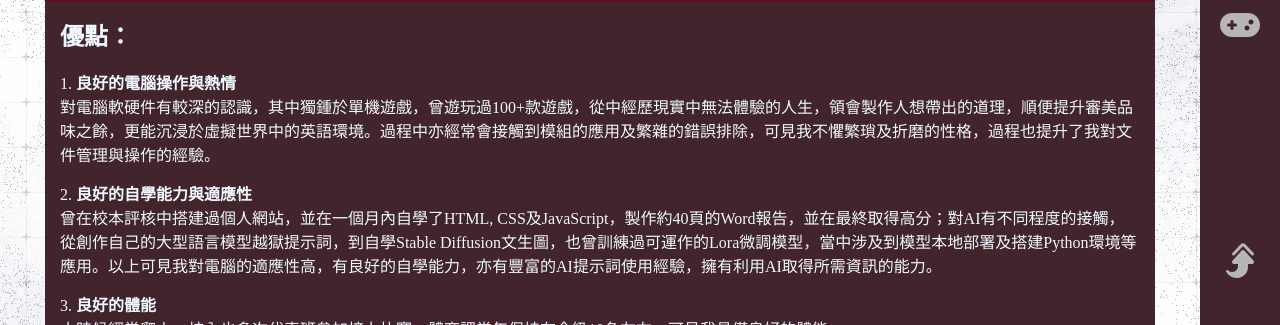
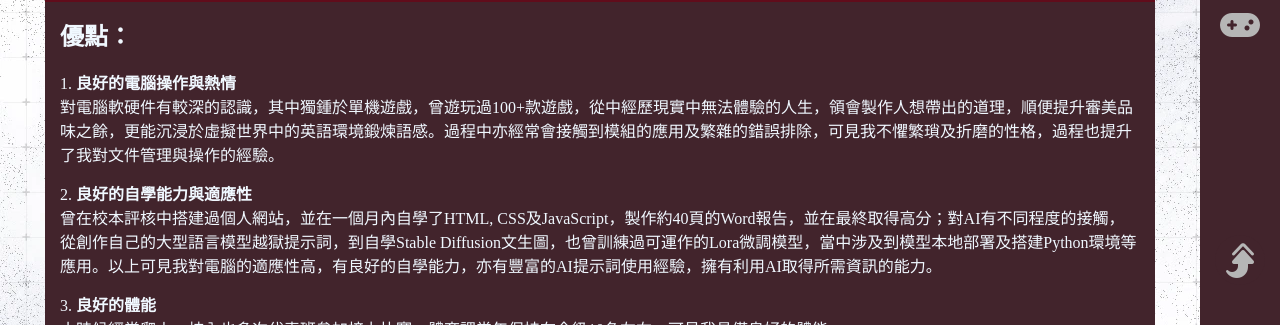
Before and after one commit to HKPooPoo/HKPooPoo.github.io, a plain HTML site: page html/myCV.html in a window 1280 px wide. Shown: the part 475-800 px from the top of the page. Drawn offline with Linux system fonts and the light colour scheme; a web font is replaced by a local one.

Commit message:
Update myCV.html

```diff
--- a/html/myCV.html
+++ b/html/myCV.html
@@ -105,7 +105,7 @@
                 <h2>優點：</h2><br>
                 <ol>
                     <li><b>良好的電腦操作與熱情</b><br>
-                        對電腦軟硬件有較深的認識，其中獨鍾於單機遊戲，曾遊玩過100+款遊戲，從中經歷現實中無法體驗的人生，領會製作人想帶出的道理，順便提升審美品味之餘，更能沉浸於虛擬世界中的英語環境。過程中亦經常會接觸到模組的應用及繁雜的錯誤排除，可見我不懼繁瑣及折磨的性格，過程也提升了我對文件管理與操作的經驗。
+                        對電腦軟硬件有較深的認識，其中獨鍾於單機遊戲，曾遊玩過100+款遊戲，從中經歷現實中無法體驗的人生，領會製作人想帶出的道理，順便提升審美品味之餘，更能沉浸於虛擬世界中的英語環境鍛煉語感。過程中亦經常會接觸到模組的應用及繁雜的錯誤排除，可見我不懼繁瑣及折磨的性格，過程也提升了我對文件管理與操作的經驗。
                     </li>
                     <li><b>良好的自學能力與適應性</b><br>
                         曾在校本評核中搭建過個人網站，並在一個月內自學了HTML, CSS及JavaScript，製作約40頁的Word報告，並在最終取得高分；對AI有不同程度的接觸，從創作自己的大型語言模型越獄提示詞，到自學Stable Diffusion文生圖，也曾訓練過可運作的Lora微調模型，當中涉及到模型本地部署及搭建Python環境等應用。以上可見我對電腦的適應性高，有良好的自學能力，亦有豐富的AI提示詞使用經驗，擁有利用AI取得所需資訊的能力。
```
